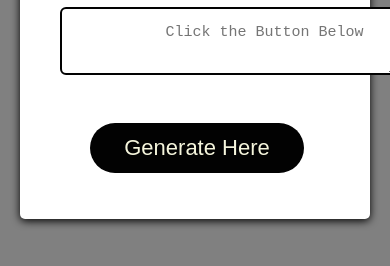
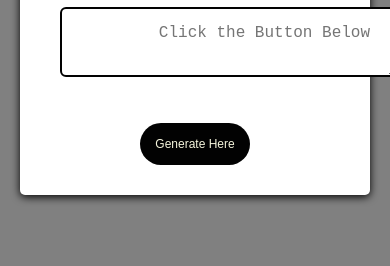
Before and after one commit to lewiscornelius/Password-Generator, a plain HTML site: page index.html in a window 390 px wide. Shown: the part 272-538 px from the top of the page. Drawn offline with Linux system fonts and the light colour scheme.

Commit message:
added media queries

```diff
--- a/style.css
+++ b/style.css
@@ -95,3 +95,20 @@ button[disabled] {
     border-radius: 6px;
     overflow: hidden;
 }
+
+@media (max-width: 690px) {
+    .btn {
+        font-size: 16px;
+        margin: 16px 0px 0px 0px;
+        padding: 10px 15px;
+    }
+    #password {
+        font-size: 16px;
+    }
+}
+
+@media (max-width: 500px) {
+.btn {
+    font-size: 12px;
+}
+}
```
Also changed, not shown: 1 other file.
